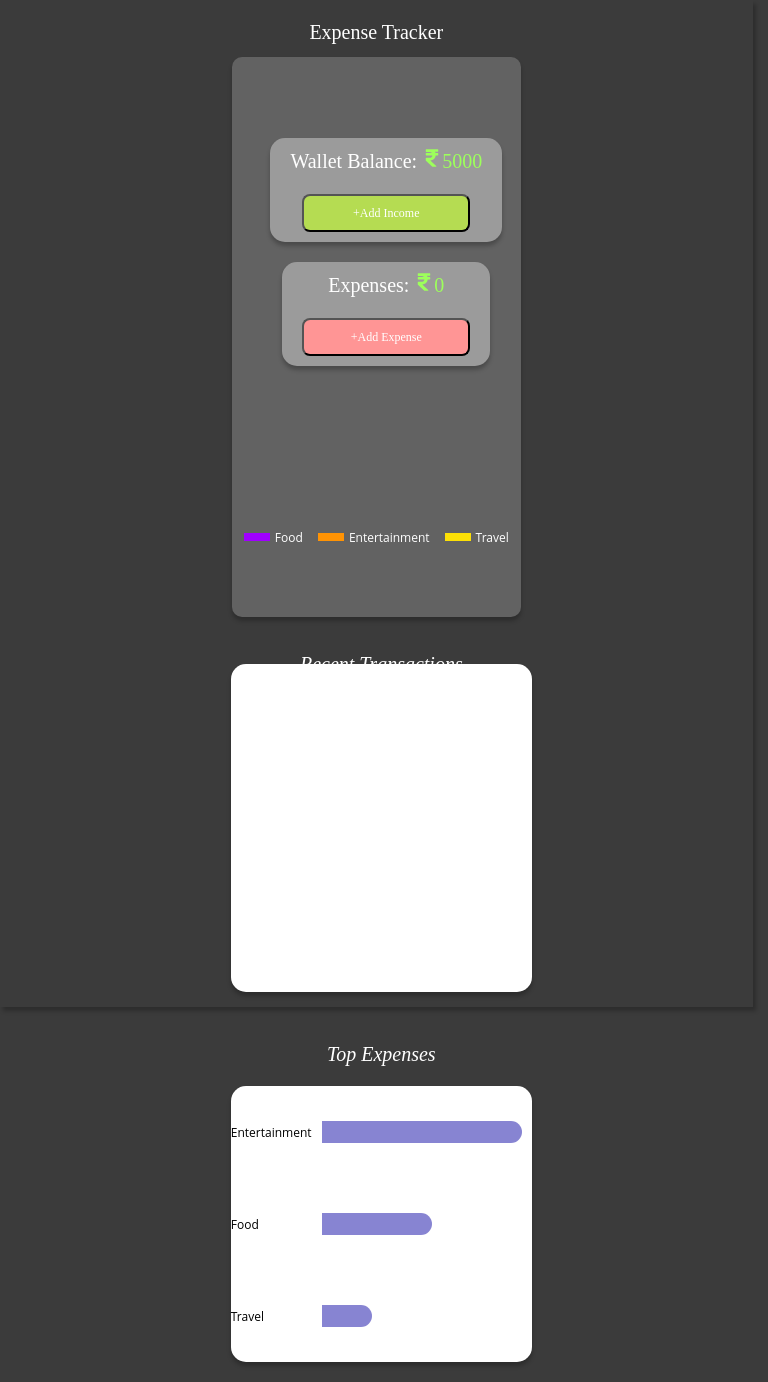
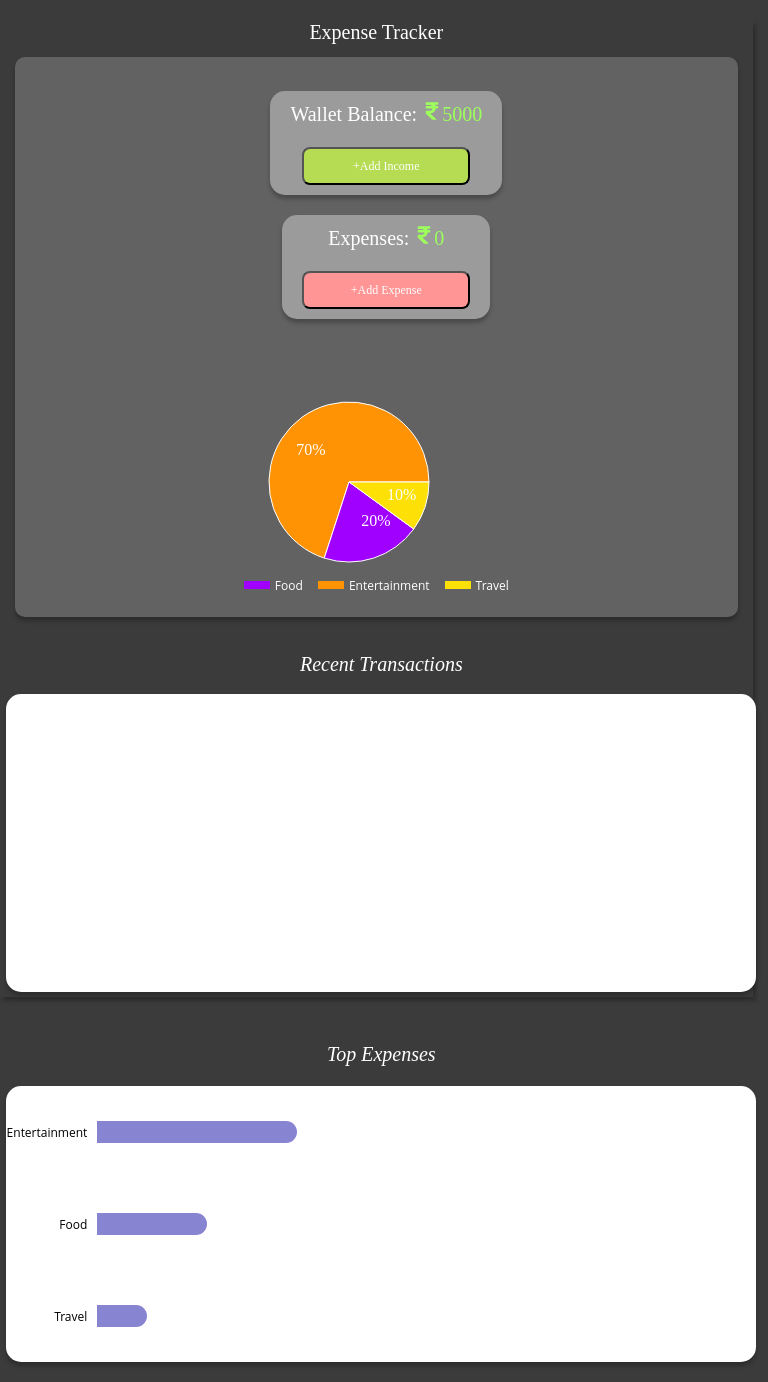
Before and after one commit to NandanMaheta/expense_tracker, a React (Create React App) app: page / in a window 768 px wide. Built offline with nearby package versions, Linux system fonts and the light colour scheme.

Commit message:
creating responsive design

```diff
--- a/src/components/Common.module.css
+++ b/src/components/Common.module.css
@@ -6,13 +6,9 @@ body {
   width: 98%;
   height: 98%;
   border-radius: 3px 0px 0px 0px;
-}
 
-@media screen and (max-width: 768px) {
-  body {
+  @media screen and (max-width: 768px) {
     height: auto;
-    display: flex;
-    flex-direction: column;
     align-items: center;
   }
 }
@@ -20,7 +16,8 @@ body {
 .Home {
   @media screen and (max-width: 768px) {
     width: 100%;
-    margin: 0 auto;
+    margin-left: auto;
+    margin-right: auto;
     text-align: center;
   }
 }
@@ -32,7 +29,8 @@ body {
 
   @media screen and (max-width: 768px) {
     width: 100%;
-    margin: 0 auto;
+    margin-left: auto;
+    margin-right: auto;
     text-align: center;
   }
 }
@@ -47,9 +45,10 @@ body {
   color: #ffffff;
 
   @media screen and (max-width: 426px) {
-    font-size: 14px;
+    /* font-size: 14px; */
     font-weight: 300;
     line-height: 12px;
+    width: 100%;
     text-align: center;
   }
 
@@ -57,6 +56,7 @@ body {
     font-size: 20px;
     font-weight: 500;
     line-height: 24px;
+    width: 100%;
     text-align: center;
   }
 }
@@ -72,17 +72,21 @@ body {
   @media screen and (max-width: 426px) {
     width: 100%;
     height: auto;
+    display: flex;
     flex-direction: column;
     justify-content: center;
     align-items: center;
+    text-align: center;
   }
 
   @media screen and (min-width: 426px) and (max-width: 768px) {
     width: 100%;
     height: auto;
+    display: flex;
     flex-direction: column;
     justify-content: center;
     align-items: center;
+    text-align: center;
   }
 }
 
@@ -95,19 +99,34 @@ body {
   flex-direction: column;
   justify-content: center;
   align-items: center;
+  text-align: center;
   background-color: #9b9b9b;
 
   @media screen and (max-width: 426px) {
     width: 100%;
     height: auto;
-    margin: 10px 0;
+    display: flex;
+    flex-direction: column;
+    justify-content: center;
+    align-items: center;
+    text-align: center;
+    margin-top: 10px;
+    margin-bottom: 10px;
     padding: 10px;
   }
 
   @media screen and (min-width: 426px) and (max-width: 768px) {
     width: 100%;
     height: auto;
-    margin: 10px 0;
+    display: flex;
+    flex-direction: column;
+    justify-content: center;
+    align-items: center;
+    text-align: center;
+    margin-left: 0px;
+    margin-right: 0px;
+    margin-top: 10px;
+    margin-bottom: 10px;
     padding: 10px;
   }
 }
@@ -117,6 +136,7 @@ body {
   font-size: 30px;
   font-weight: 400;
   line-height: 34.47px;
+  text-align: left;
   color: #ffffff;
 
   @media screen and (max-width: 426px) {
@@ -137,6 +157,7 @@ body {
   font-size: 30px;
   font-weight: 700;
   line-height: 34.47px;
+  text-align: left;
   color: #9dff5b;
 
   @media screen and (max-width: 426px) {
@@ -159,6 +180,7 @@ body {
   font-size: 16px;
   font-weight: 700;
   line-height: 18.38px;
+  text-align: left;
   color: #ffffff;
   margin-top: 20px;
   border-radius: 8px;
@@ -186,6 +208,7 @@ body {
   display: flex;
   justify-content: space-around;
   align-items: center;
+  text-align: center;
   margin: 10px auto;
 
   @media screen and (max-width: 426px) {
@@ -193,7 +216,9 @@ body {
     height: 70vh;
     flex-direction: column;
     max-width: 420px;
-    margin: 5px auto;
+    align-items: center;
+    margin-bottom: 5px;
+    margin-top: auto;
   }
 
   @media screen and (min-width: 426px) and (max-width: 768px) {
@@ -201,19 +226,12 @@ body {
     height: 70vh;
     flex-direction: column;
     max-width: 755px;
-    margin: 0 auto;
+    align-items: center;
+    text-align: center;
+    margin-top: auto;
   }
 }
 
-.piechart {
-  height: 200px;
-  width: 200px;
-  display: flex;
-  flex-direction: column;
-  justify-content: center;
-  align-items: center;
-  text-align: center;
-}
 
 .BottomHeadingContainer {
   width: 100%;
@@ -221,7 +239,8 @@ body {
 
   @media screen and (max-width: 768px) {
     width: 100%;
-    margin: 0 auto;
+    margin-left: auto;
+    margin-right: auto;
     text-align: center;
   }
 }
@@ -259,14 +278,20 @@ body {
   display: flex;
   justify-content: space-between;
   align-items: center;
-  margin: 10px auto 60px;
-  padding: 5px;
+  margin-top: 10px;
+  margin-bottom: 60px;
+  margin-left: 32px;
 
   @media screen and (max-width: 768px) {
     width: 100%;
+    margin-left: auto;
+    margin-right: auto;
+    text-align: center;
     flex-direction: column;
-    text-align: center;
-    margin: 10px auto;
+    margin-top: 10px;
+    margin-left: auto;
+    margin-right: auto;
+    padding: 5px;
   }
 }
 
@@ -276,12 +301,14 @@ body {
   justify-content: space-between;
   width: 738.33px;
   height: 100%;
-
+  /* margin-left: 32px; */
   @media screen and (max-width: 768px) {
     width: 100%;
     max-width: 750px;
-    margin: 0 auto 10px;
+    margin-left: auto;
+    margin-right: auto;
     text-align: center;
+    margin-bottom: 10px;
   }
 }
 
@@ -296,7 +323,8 @@ body {
 
   @media screen and (max-width: 768px) {
     width: 100%;
-    margin: 0 auto;
+    margin-left: auto;
+    margin-right: auto;
     text-align: center;
   }
 }
@@ -308,10 +336,10 @@ body {
   padding: 5px;
   height: 50px;
   margin-top: 10px;
-
   @media screen and (max-width: 768px) {
     width: 100%;
-    margin: 0 auto;
+    margin-left: auto;
+    margin-right: auto;
     text-align: center;
   }
 }
@@ -321,11 +349,13 @@ body {
   width: 190px;
   justify-content: space-around;
   align-items: center;
+  text-align: center;
   height: 46px;
 
   @media screen and (max-width: 768px) {
     width: 100%;
-    margin: 0 auto;
+    margin-left: auto;
+    margin-right: auto;
     text-align: center;
   }
 }
@@ -334,6 +364,8 @@ body {
   background: #d9d9d9;
   width: 38px;
   height: 38px;
+  top: 478px;
+  left: 59px;
   display: flex;
   justify-content: center;
   align-items: center;
@@ -349,7 +381,8 @@ body {
 
   @media screen and (max-width: 768px) {
     width: 100%;
-    margin: 0 auto;
+    margin-left: auto;
+    margin-right: auto;
     text-align: center;
   }
 }
@@ -371,7 +404,8 @@ body {
 
   @media screen and (max-width: 768px) {
     width: 100%;
-    margin: 0 auto;
+    margin-left: auto;
+    margin-right: auto;
     text-align: center;
   }
 }
@@ -384,7 +418,8 @@ body {
 
   @media screen and (max-width: 768px) {
     width: 60%;
-    margin: 0 auto;
+    margin-left: auto;
+    margin-right: auto;
     text-align: center;
   }
 }
@@ -405,11 +440,15 @@ body {
   max-width: 705px;
   height: 0px;
   border: 1px solid #9b9b9b;
-  margin: 5px auto;
+  align-items: center;
+  margin-left: auto;
+  margin-right: auto;
+  margin-top: 5px;
 
   @media screen and (max-width: 768px) {
     width: 100%;
-    margin: 0 auto;
+    margin-left: auto;
+    margin-right: auto;
     text-align: center;
   }
 }
@@ -421,11 +460,15 @@ body {
   width: 417px;
   height: 360.03px;
 
+  /* margin-left: 32px; */
   @media screen and (max-width: 768px) {
     width: 100%;
     max-width: 750px;
-    margin: 20px auto 10px;
+    margin-left: auto;
+    margin-right: auto;
     text-align: center;
+    margin-bottom: 10px;
+    margin-top: 20px;
   }
 }
 
@@ -443,8 +486,11 @@ body {
 
   @media screen and (max-width: 768px) {
     width: 100%;
-    margin: 32px auto 20px;
+    margin-left: auto;
+    margin-right: auto;
     text-align: center;
+    margin-bottom: 20px;
+    margin-top: 32px;
   }
 }
 
@@ -456,7 +502,8 @@ body {
 
   @media screen and (max-width: 768px) {
     width: 100%;
-    margin: 0 auto;
+    margin-left: auto;
+    margin-right: auto;
     text-align: center;
   }
 }
@@ -470,6 +517,7 @@ body {
   line-height: 16.34px;
   text-align: left;
   color: #000000;
+  text-align: right;
   margin-right: 10px;
 }
 
@@ -479,9 +527,10 @@ body {
   border-radius: 0px 20px 20px 0px;
   background-color: #8784d2;
 
-  @media screen and (max-width: 768px) {
-    width: 200px;
+  @media screen and (max-width:768px) {
+    width: 200px ;
   }
+
 }
 
 .Bar2 {
@@ -490,9 +539,10 @@ body {
   border-radius: 0px 20px 20px 0px;
   background-color: #8784d2;
 
-  @media screen and (max-width: 768px) {
-    width: 110px;
+  @media screen and (max-width:768px) {
+    width: 110px ;
   }
+
 }
 
 .Bar3 {
@@ -501,7 +551,8 @@ body {
   border-radius: 0px 20px 20px 0px;
   background-color: #8784d2;
 
-  @media screen and (max-width: 768px) {
-    width: 50px;
+  @media screen and (max-width:768px) {
+    width: 50px ;
   }
+
 }
--- a/src/components/TopSection/Pie/PieChart.jsx
+++ b/src/components/TopSection/Pie/PieChart.jsx
@@ -30,7 +30,7 @@ export default class PieComponent extends PureComponent {
 
   render() {
     return (
-        <div className={styles.PieChart}> <PieChart width="100%" height="100%">
+         <PieChart width={190} height={190}>
         <Pie
           data={data}
           cx={100}
@@ -45,7 +45,7 @@ export default class PieComponent extends PureComponent {
             <Cell key={`cell-${index}`} fill={COLORS[index % COLORS.length]} />
           ))}
         </Pie>
-      </PieChart></div>
+      </PieChart>
 
 
 
```
